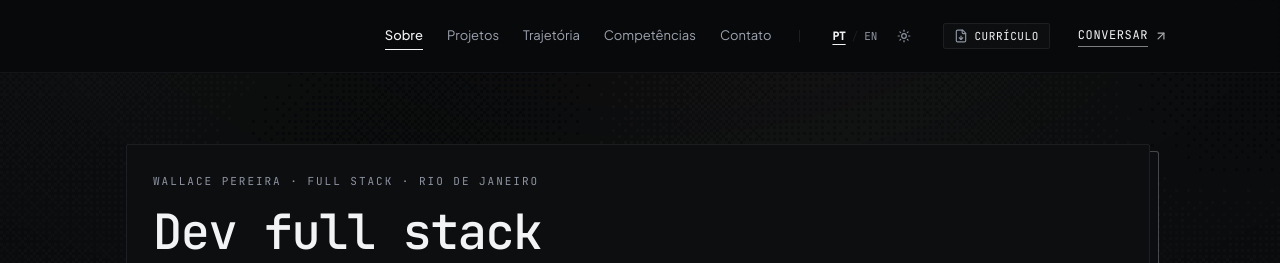
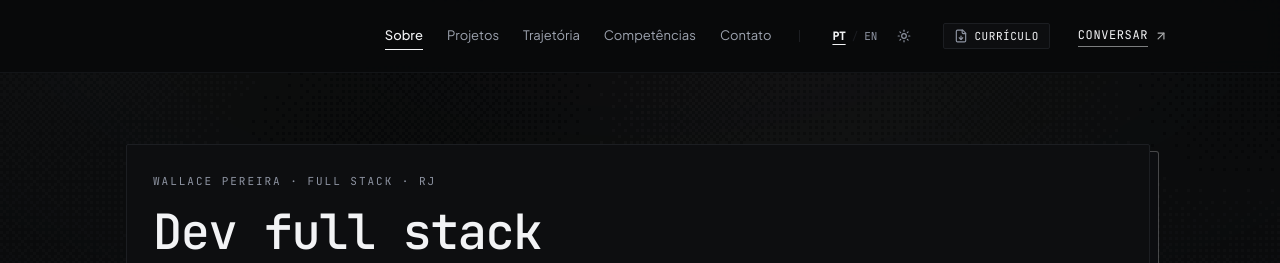
Before and after one commit to Wallace-Pereira1/portfolio-wallace, a React (Vite) app: page / in a window 1280 px wide. Shown: the top 263 px of the page. Built offline with nearby package versions, Linux system fonts and the light colour scheme.

Commit message:
HERO UPDATE

```diff
--- a/src/components/Hero.tsx
+++ b/src/components/Hero.tsx
@@ -176,7 +176,7 @@ export default function Hero() {
               <div className="pt-0.5">
                 <h1 className="sr-only">Wallace Pereira - {language === 'pt' ? 'Desenvolvedor Full Stack' : 'Full Stack Developer'}</h1>
                 <p className="text-[11px] font-mono uppercase tracking-[0.18em] text-theme-muted mb-4">
-                  Wallace Pereira · Full Stack · Rio de Janeiro
+                  Wallace Pereira · Full Stack · RJ
                 </p>
                 <h2 className="font-serif text-[clamp(1.9rem,3.8vw,3.1rem)] font-medium tracking-[-0.02em] leading-[1.08] text-theme-text max-w-[20ch] sm:max-w-[24ch]">
                   {language === 'pt'
```
